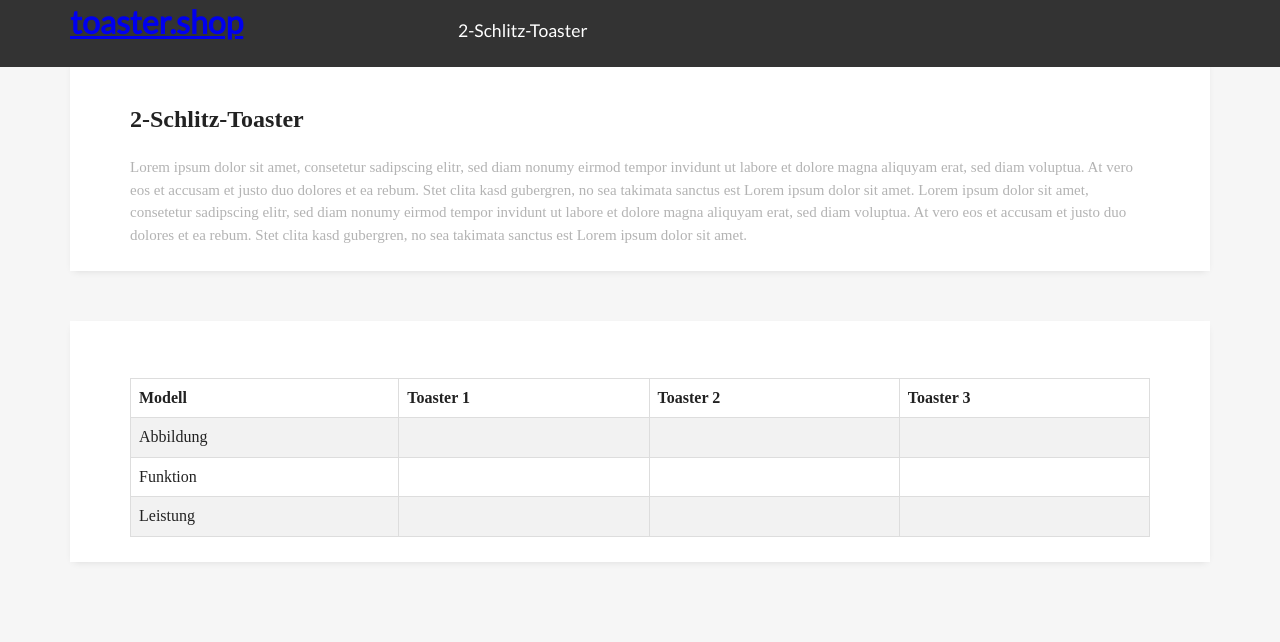
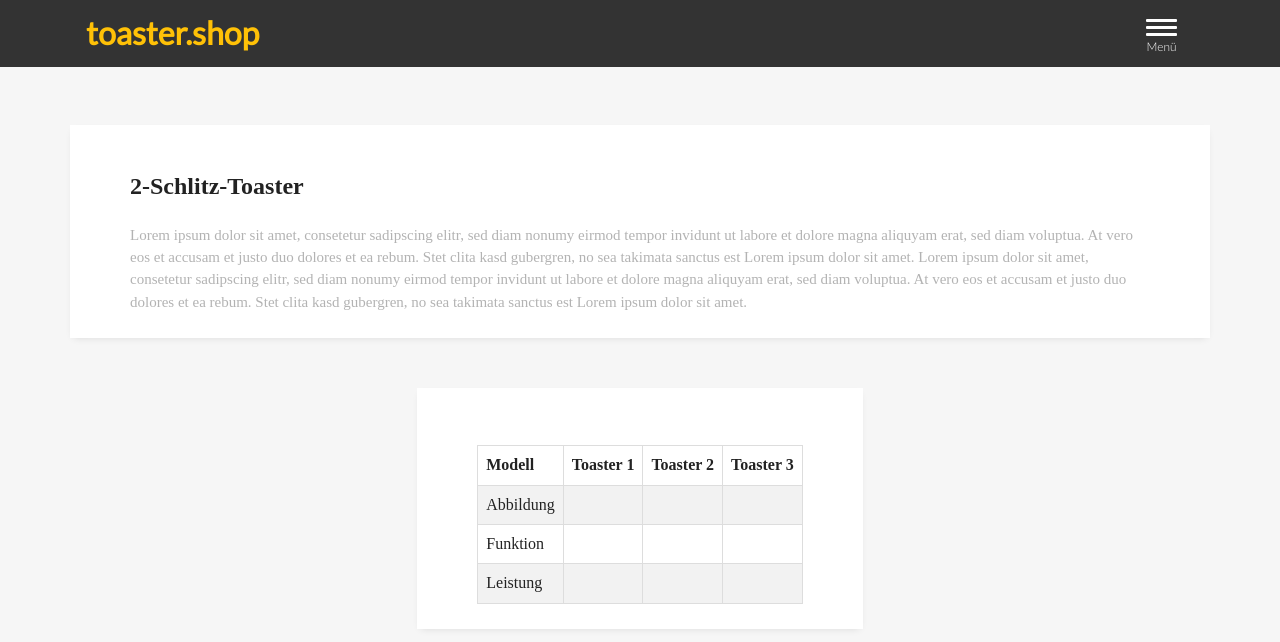
Before and after one commit to Purii/toaster.shop, a website: page src/twoSlotToaster.html in a window 1280 px wide. Drawn offline with Linux system fonts and the light colour scheme; files that its build step writes are made by us from their sources.

Commit message:
cleanup category page as example

```diff
--- a/src/twoSlotToaster.html
+++ b/src/twoSlotToaster.html
@@ -8,8 +8,7 @@
         <meta name="viewport" content="width=device-width, initial-scale=1">
         <link rel="apple-touch-icon" href="apple-touch-icon.png">
 
-      <!--  <link href="https://fonts.googleapis.com/css?family=Shrikhand" rel="stylesheet">-->
-       <link href="https://fonts.googleapis.com/css?family=Lato|Montserrat|Raleway" rel="stylesheet">
+       <link href="https://fonts.googleapis.com/css?family=Lato:300,400|Montserrat|Raleway" rel="stylesheet">
 
         <!-- inject:css -->
         <!-- endinject -->
@@ -19,23 +18,56 @@
             <p class="browserupgrade">You are using an <strong>outdated</strong> browser. Please <a href="http://browsehappy.com/">upgrade your browser</a> to improve your experience.</p>
         <![endif]-->
 
+
+
+
         <div class="theatre">
+
           <div class="theatre__upperstage">
+
+            <div class="headerplaceholder"></div>
             <header class="l__section header">
-              <div class="l__section_inner l__grid">
-             <h1 class="header__title l__grid_element"><a href="/index.html">toaster.shop</a></h1>
-                <nav class="header__navigation navigation l__grid_element--size-wide">
-                    <div class="navigation__element selected"><a class="navigation__link" href="/twoSlotToaster.html">2-Schlitz-Toaster</a></div>
-                    <div class="navigation__element"><a class="navigation__link" href="/fourSlotToaster.html">4-Schlitz-Toaster</a></div>
-                    <div class="navigation__element"><a class="navigation__link" href="/multiFunctionToaster.html" >Multifunktions-Toaster</a></div>
-                    <div class="navigation__element"><a class="navigation__link"  href="/flatToaster.html">Flach-Toaster</a></div>
+              <div class="l__section_inner header__inner">
+
+                <div class="header__inner_left">
+                  <div class="header__inner_left_titlecontainer">
+                    <h1 class="header__title" href="/index.html">toaster.shop</h1>
+                  </div>
+                  <div class="header__inner_left_hamburgercontainer">
+                    <button class="btn hamburgericon togglenavigation">
+                      <span class="hamburgericon__bar"></span>
+                      <span class="hamburgericon__bar"></span>
+                      <span class="hamburgericon__bar"></span>
+                      <span class="hamburgericon__description">Menü</span>
+                    </button>
+                  </div>
+                </div>
+
+                <div class="header__inner_right">
+                  <nav class="headernavigation">
+                    <div class="headernavigation__element">
+                      <a class="navigation__link" href="/twoSlotToaster.html">2-Schlitz-Toaster</a>
+                    </div>
+                    <div class="headernavigation__element">
+                      <a class="navigation__link" href="/twoSlotToaster.html">4-Schlitz-Toaster</a>
+                    </div>
+                    <div class="headernavigation__element">
+                      <a class="navigation__link" href="/twoSlotToaster.html">Multifunktions-Toaster</a>
+                    </div>
+                    <div class="headernavigation__element">
+                      <a class="navigation__link" href="/twoSlotToaster.html">Flach-Toaster</a>
+                    </div>
                 </nav>
+                </div>
+
               </div>
             </header>
+          </div>
 
-            <div class="l__section categorycontainer">
 
-              <section class="l__section_inner">
+        <!-- CONTENT -->
+        <section class="l__section">
+              <div class="l__section_inner l__grid">
                 <div class="category__top">
                     <h1>2-Schlitz-Toaster</h1>
                      <span class="category__description">
@@ -72,13 +104,10 @@
                         </table>
 
                  </div>
+              </div>
+          </section>
+        <!-- /CONTENT -->
 
-
-
-
-              </section>
-            </div>
-          </div>
 
         </div>
 
```
